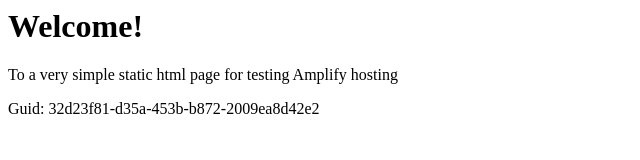
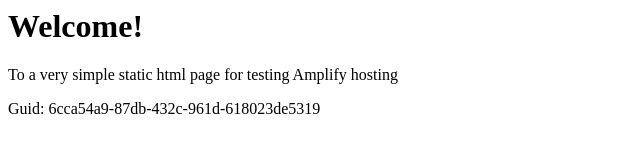
Before and after one commit to aws-aemilia-kix/Github-PR-Commit-Integration-Test-DoNotTouch-Gith-BKMSSQOA-v1-preprod-ap-northeast-3, a website: page src/index.html in a window 1280 px wide. Shown: the full height of the page, 0-640 px from the left. Drawn offline with Linux system fonts and the light colour scheme.

Commit message:
commit from integ tests

```diff
--- a/src/index.html
+++ b/src/index.html
@@ -12,6 +12,6 @@
 <body>
     <h1>Welcome!</h1>
     <p>To a very simple static html page for testing Amplify hosting</p>
-    <p>Guid: 32d23f81-d35a-453b-b872-2009ea8d42e2</p></body>
+    <p>Guid: 6cca54a9-87db-432c-961d-618023de5319</p></body>
 
 </html>
```
